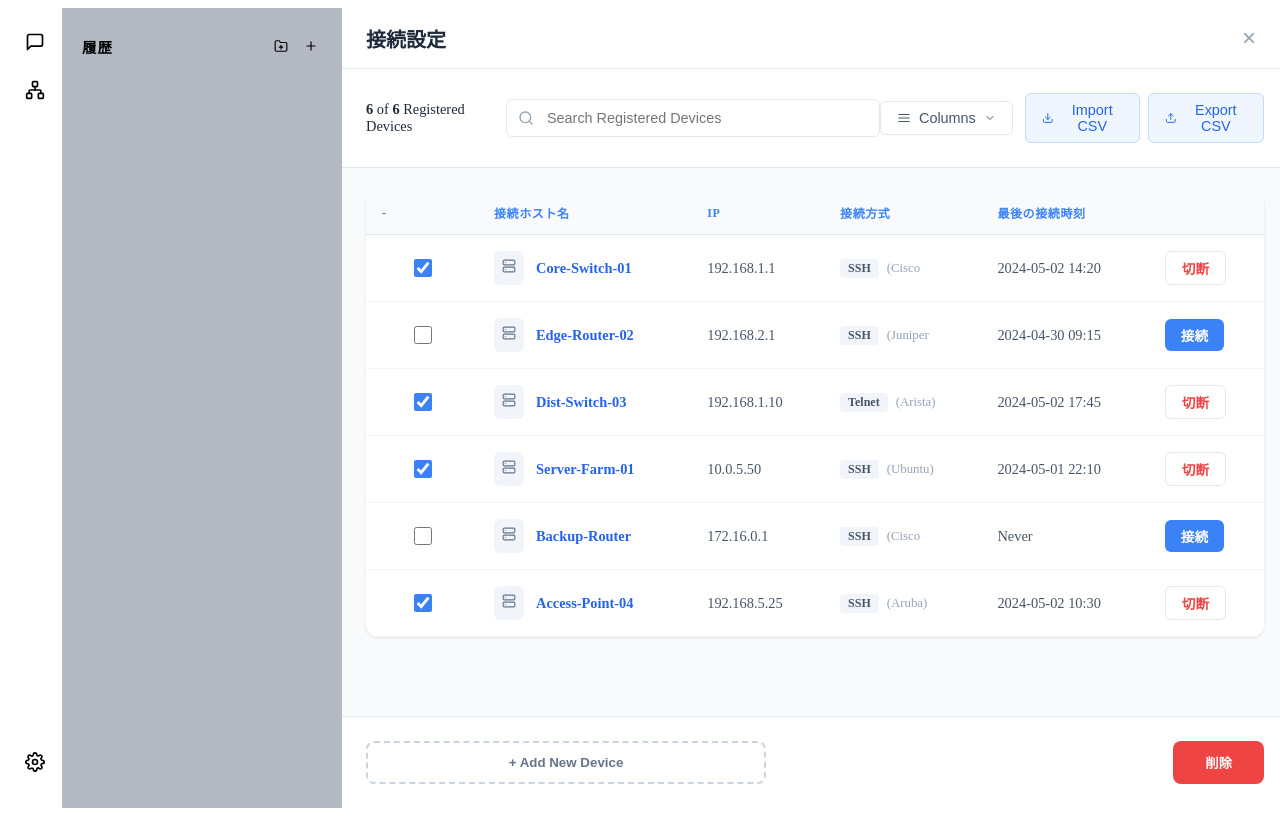
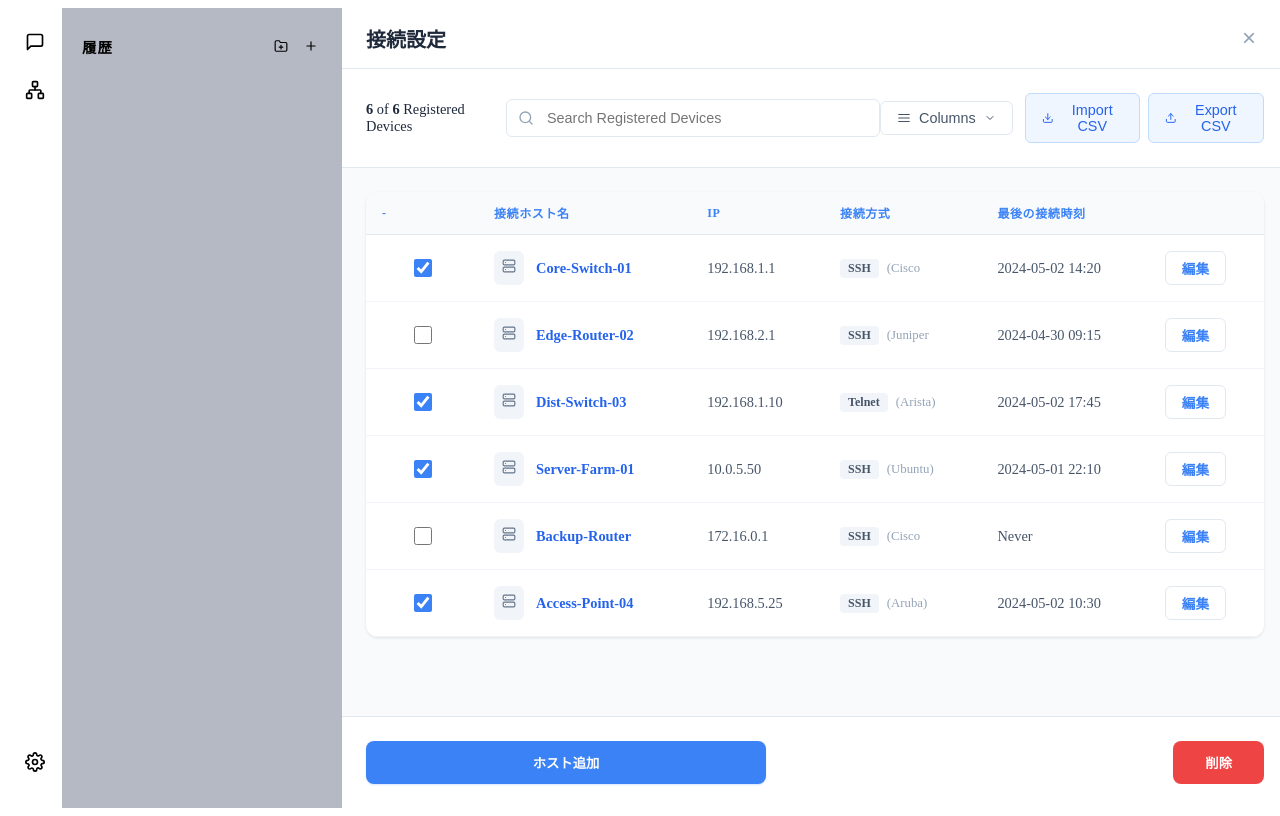
Before and after one commit to kamera25/mikomai, a React (Vite) app: page / in a window 1280 px wide. Both pictures are taken after a click on the element 35 px from the left and 90 px from the top of the page. Built offline with nearby package versions, Linux system fonts and the light colour scheme.

Commit message:
UI修正

```diff
--- a/src/components/ConnectionSettingsPanel.css
+++ b/src/components/ConnectionSettingsPanel.css
@@ -238,24 +238,15 @@
   transition: all 0.2s;
 }
 
-.btn-action.connect {
-  background-color: #3b82f6;
-  color: white;
+.btn-action.edit {
+  background-color: white;
+  border: 1px solid #e2e8f0;
+  color: #3b82f6;
 }
 
-.btn-action.connect:hover {
-  background-color: #2563eb;
-}
-
-.btn-action.disconnect {
-  background-color: white;
-  border: 1px solid #e2e8f0;
-  color: #ef4444;
-}
-
-.btn-action.disconnect:hover {
-  background-color: #fef2f2;
-  border-color: #fecaca;
+.btn-action.edit:hover {
+  background-color: #eff6ff;
+  border-color: #bfdbfe;
 }
 
 .connection-panel-footer {
@@ -271,19 +262,20 @@
   flex-grow: 1;
   max-width: 400px;
   padding: 12px;
-  background-color: transparent;
-  border: 2px dashed #cbd5e1;
-  color: #64748b;
+  background-color: #3b82f6;
+  border: none;
+  color: white;
   border-radius: 8px;
   font-weight: 600;
   cursor: pointer;
   transition: all 0.2s;
+  box-shadow: 0 1px 2px rgba(59, 130, 246, 0.2);
 }
 
 .add-device-btn:hover {
-  border-color: #3b82f6;
-  color: #3b82f6;
-  background-color: #eff6ff;
+  background-color: #2563eb;
+  transform: translateY(-1px);
+  box-shadow: 0 4px 6px rgba(59, 130, 246, 0.3);
 }
 
 .delete-selected-btn {
--- a/src/components/ConnectionSettingsPanel.tsx
+++ b/src/components/ConnectionSettingsPanel.tsx
@@ -111,8 +111,8 @@ export const ConnectionSettingsPanel: React.FC<ConnectionSettingsPanelProps> = (
                   </td>
                   <td className="col-last">{conn.lastConnected}</td>
                   <td className="col-actions">
-                    <button className={`btn-action ${conn.status === 'online' ? 'disconnect' : 'connect'}`}>
-                      {conn.status === 'online' ? '切断' : '接続'}
+                    <button className="btn-action edit">
+                      編集
                     </button>
                   </td>
                 </tr>
@@ -122,7 +122,7 @@ export const ConnectionSettingsPanel: React.FC<ConnectionSettingsPanelProps> = (
         </div>
 
         <footer className="connection-panel-footer">
-          <button className="add-device-btn">+ Add New Device</button>
+          <button className="add-device-btn">ホスト追加</button>
           <button className="delete-selected-btn">削除</button>
         </footer>
       </div>
```
